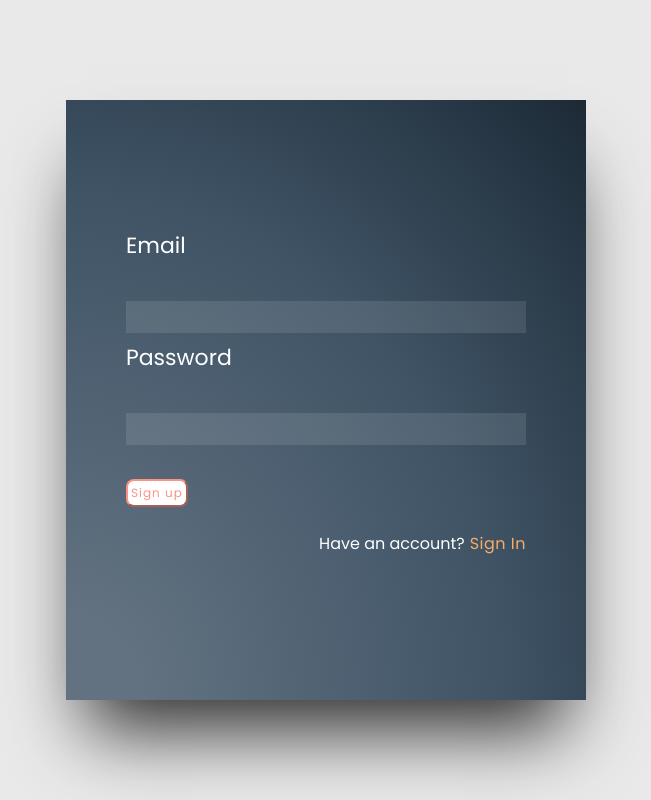
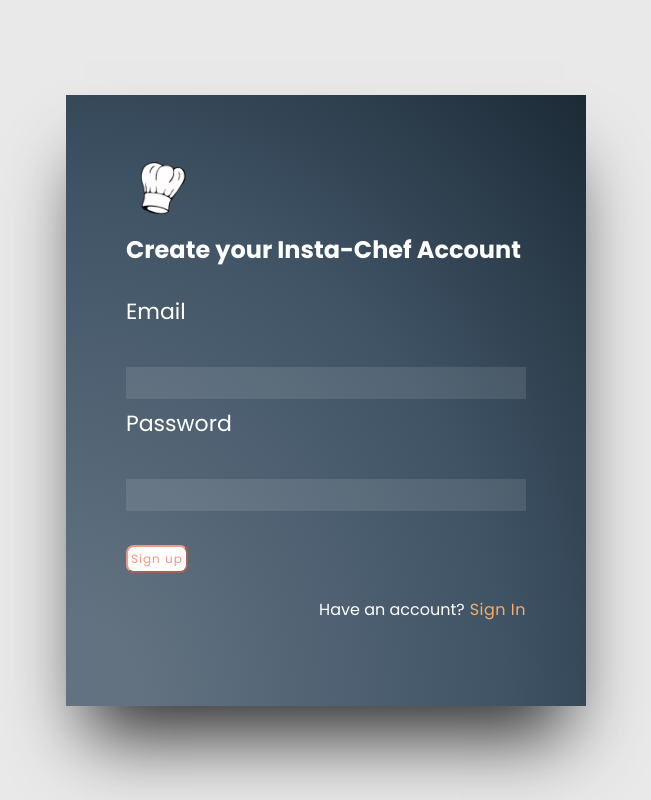
Before and after one commit to pranavs2001/Insta-Chef, a React (Create React App) app: page /Login in a window 1280 px wide. Shown: the whole page, without its empty margins (314-965 px from the left). Built offline with nearby package versions, Linux system fonts and the light colour scheme; no server answers.

Commit message:
adds pranav's html description, and logo/create account to signup page

```diff
--- a/public/index.html
+++ b/public/index.html
@@ -7,7 +7,7 @@
   <meta charset="utf-8" />
   <meta name="viewport" content="width=device-width, initial-scale=1" />
   <meta name="theme-color" content="#000000" />
-  <meta name="description" content="Discover delicious, new recipes that use ingredients you already have." />
+  <meta name="description" content="Discover new recipes for your culinary desires, based on ingredients you have on hand!" />
   <!--
       manifest.json provides metadata used when your web app is installed on a
       user's mobile device or desktop. See https://developers.google.com/web/fundamentals/web-app-manifest/
--- a/src/Components/Navbar/Navbar.js
+++ b/src/Components/Navbar/Navbar.js
@@ -20,7 +20,7 @@
     <>
       <Nav>
         <NavLink to='/'>
-          <img src={logo} alt={"Insta-chef logo"} width={"70px"} height={"70px"} />
+          <img src={logo} alt={"Insta-Chef logo"} width={"70px"} height={"70px"} />
         </NavLink>
         <Bars />
         <NavMenu>
--- a/src/Components/SignIn/Login.js
+++ b/src/Components/SignIn/Login.js
@@ -1,4 +1,5 @@
 import React from 'react';
+import logo from '../../img/insta-chef-logo.png'
 
 const Login = (props) => {
 
@@ -18,6 +19,10 @@
 
     <section className="login">
       <div className="loginContainer">
+        <div className="CreateAccountHeader">
+          <img className="Insta-Chef-Logo" src={logo} alt="Insta-Chef logo" />
+          <h1> Create your Insta-Chef Account </h1>
+        </div>
         <label>
           Email
         </label>
--- a/src/Components/SignIn/LoginPage.css
+++ b/src/Components/SignIn/LoginPage.css
@@ -99,6 +99,18 @@
   font-size: 16px;
 }
 
+.CreateAccountHeader {
+  color: #fff;
+  margin-bottom: 5%;
+  float: right;
+
+}
+
+.Insta-Chef-Logo {
+  width: 70px;
+  height: 70px;
+}
+
 .hero {
   width: 100%;
   min-height: 100vh;
```
